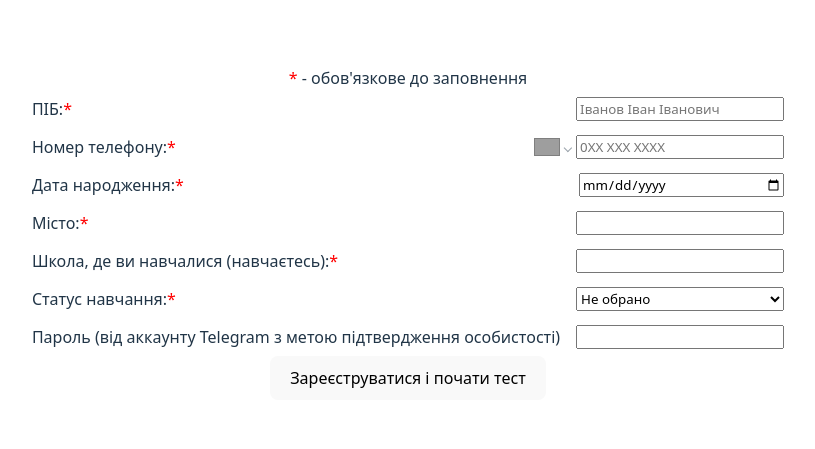
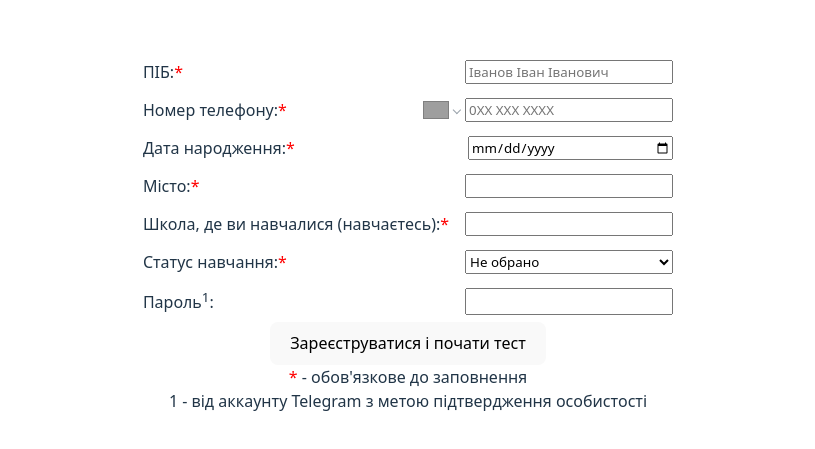
Before and after one commit to PanibratovR3/Test-About-Future-Job, a React (Vite) app in the folder client/: page / in a window 1280 px wide. Shown: the part 167-616 px from the top of the page, without its empty margins (232-1047 px from the left). Built offline with nearby package versions, Linux system fonts and the light colour scheme; grey boxes are pictures that could not be loaded.

Commit message:
Moved additional information about password to another field.

```diff
--- a/client/src/components/login.jsx
+++ b/client/src/components/login.jsx
@@ -125,9 +125,6 @@ function Login() {
   }
   return (
     <div>
-      <div className="information">
-        <span className="required">*</span> - обов'язковe до заповнення
-      </div>
       <div className="form-row">
         <label htmlFor="fullName">
           ПІБ:<span className="required">*</span>{" "}
@@ -216,7 +213,7 @@ function Login() {
       </div>
       <div className="form-row">
         <label htmlFor="password">
-          Пароль (від аккаунту Telegram з метою підтвердження особистості)
+          Пароль<sup>1</sup>:
         </label>
         <input
           id="password"
@@ -234,6 +231,12 @@ function Login() {
       <div className="form-row-button">
         <button onClick={handleSubmit}>Зареєструватися і почати тест</button>
       </div>
+      <div className="information">
+        <span className="required">*</span> - обов'язковe до заповнення
+      </div>
+      <div className="information">
+        1 - від аккаунту Telegram з метою підтвердження особистості
+      </div>
     </div>
   );
 }
```
